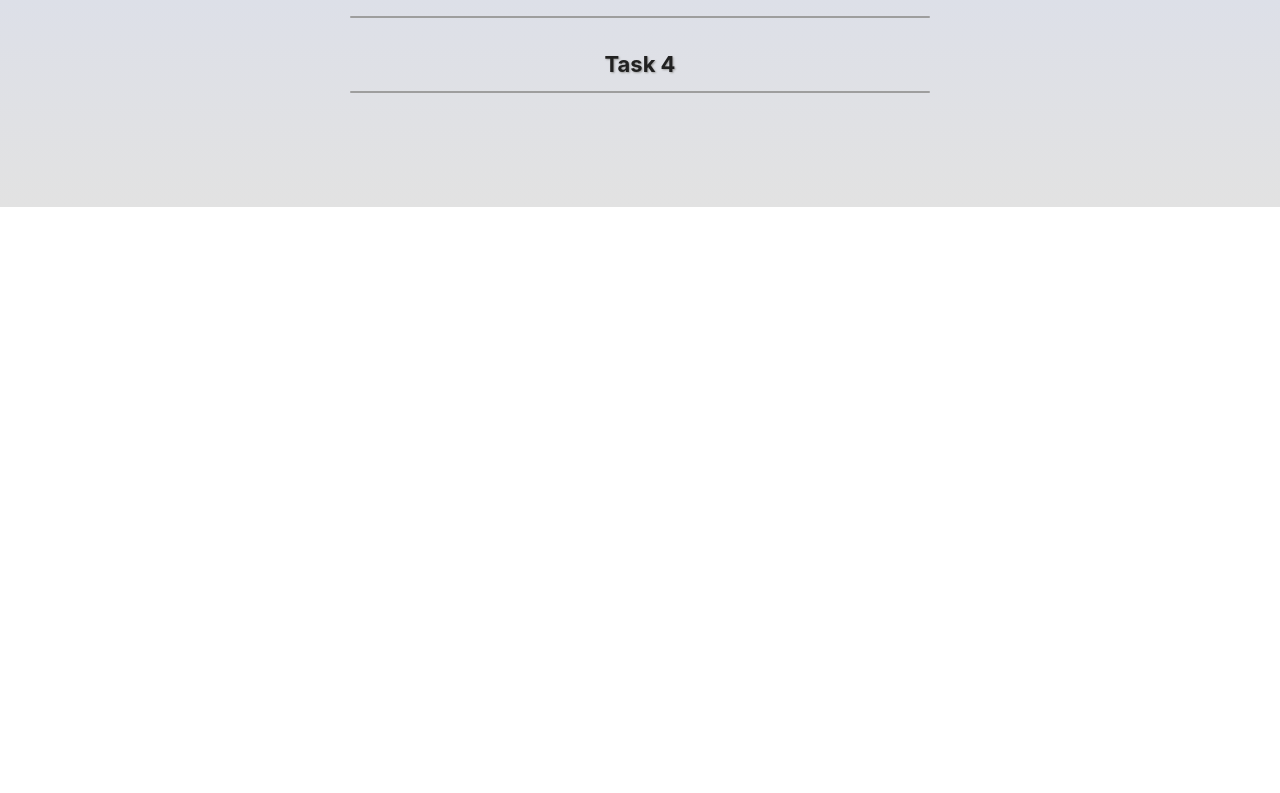
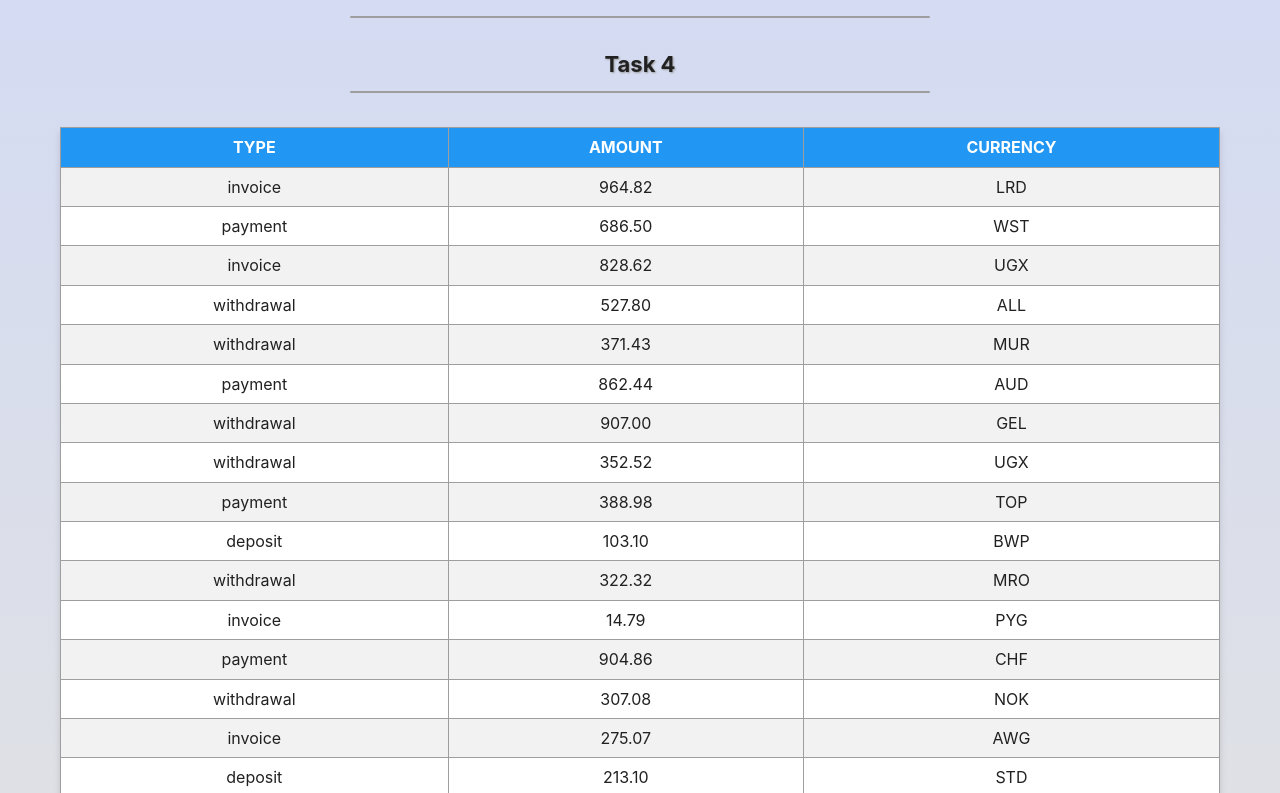
Before and after one commit to IrinaBelenko/goit-react-hw-01-components, a React (Create React App) app: page / in a window 1280 px wide. Shown: the part 807-1600 px from the top of the page. Before the commit the page ends 1014 px from the top, so only its background shows below. Built offline with nearby package versions, Linux system fonts and the light colour scheme.

Commit message:
transaction

```diff
--- a/src/components/App.jsx
+++ b/src/components/App.jsx
@@ -1,11 +1,12 @@
 import user from 'data/user.json';
 // import data from 'data/data.json';
 // import friends from 'data/friends.json';
-// import transactions from 'data/transactions.json';
+import transactions from 'data/transactions.json';
 import { Section } from './Section/Section.styled';
 import { Container } from './Container/Container.styled';
 import { Heading } from './Heading/Heading.styled';
 import { Profile } from './Profile/Profile';
+import { TransactionHistory } from './TransactionHistory/TransactionHistory';
 
 export const App = () => {
   return (
@@ -30,6 +31,7 @@ export const App = () => {
         <Heading marginTop="50px" marginBottom="50px" textAlign="center">
           Task 4
         </Heading>
+        <TransactionHistory items={transactions} />
       </Container>
     </Section>
   );
--- /dev/null
+++ b/src/components/TransactionHistory/TransactionHistory.jsx
@@ -0,0 +1,33 @@
+import { BaseTable, THead, Th } from './TransactionHistory.styled';
+import { TransactionHistoryItem } from './TransactionHistoryItem';
+import PropTypes from 'prop-types';
+
+export const TransactionHistory = ({ items }) => {
+  return (
+    <BaseTable>
+      <THead>
+        <tr>
+          <Th>Type</Th>
+          <Th>Amount</Th>
+          <Th>Currency</Th>
+        </tr>
+      </THead>
+
+      <tbody>
+        {items.map(({ id, type, amount, currency }, index) => (
+          <TransactionHistoryItem
+            key={id}
+            type={type}
+            amount={amount}
+            currency={currency}
+            number={index + 1}
+          />
+        ))}
+      </tbody>
+    </BaseTable>
+  );
+};
+
+TransactionHistory.propTypes = {
+  transactions: PropTypes.array,
+};
--- /dev/null
+++ b/src/components/TransactionHistory/TransactionHistory.styled.jsx
@@ -0,0 +1,35 @@
+import styled from '@emotion/styled';
+
+export const BaseTable = styled.table`
+  width: 100%;
+  border-collapse: collapse;
+
+  background-color: ${({ theme }) => theme.colors.white};
+  text-align: center;
+
+  box-shadow: ${({ theme }) => theme.shadows.small};
+`;
+
+export const THead = styled.thead`
+  color: ${({ theme }) => theme.colors.white};
+  background-color: ${({ theme }) => theme.colors.accent};
+  text-transform: uppercase;
+`;
+
+export const Td = styled.td`
+  padding: 10px;
+  border: 1px solid ${({ theme }) => theme.colors.gray};
+  color: ${({ theme }) => theme.colors.dark};
+`;
+
+export const Th = styled.th`
+  padding: 10px;
+  border: 1px solid ${({ theme }) => theme.colors.gray};
+  color: ${({ theme }) => theme.colors.white};
+`;
+
+export const Tr = styled.tr`
+  &:nth-of-type(odd) {
+    background-color: ${({ theme }) => theme.colors.light};
+  }
+`;
--- /dev/null
+++ b/src/components/TransactionHistory/TransactionHistoryItem.jsx
@@ -0,0 +1,18 @@
+import { Tr, Td } from './TransactionHistory.styled';
+import PropTypes from 'prop-types';
+
+export const TransactionHistoryItem = ({ type, amount, currency }) => {
+  return (
+    <Tr>
+      <Td>{type}</Td>
+      <Td>{amount}</Td>
+      <Td>{currency}</Td>
+    </Tr>
+  );
+};
+
+TransactionHistoryItem.propTypes = {
+  type: PropTypes.string,
+  amount: PropTypes.string,
+  currency: PropTypes.string,
+};
```
